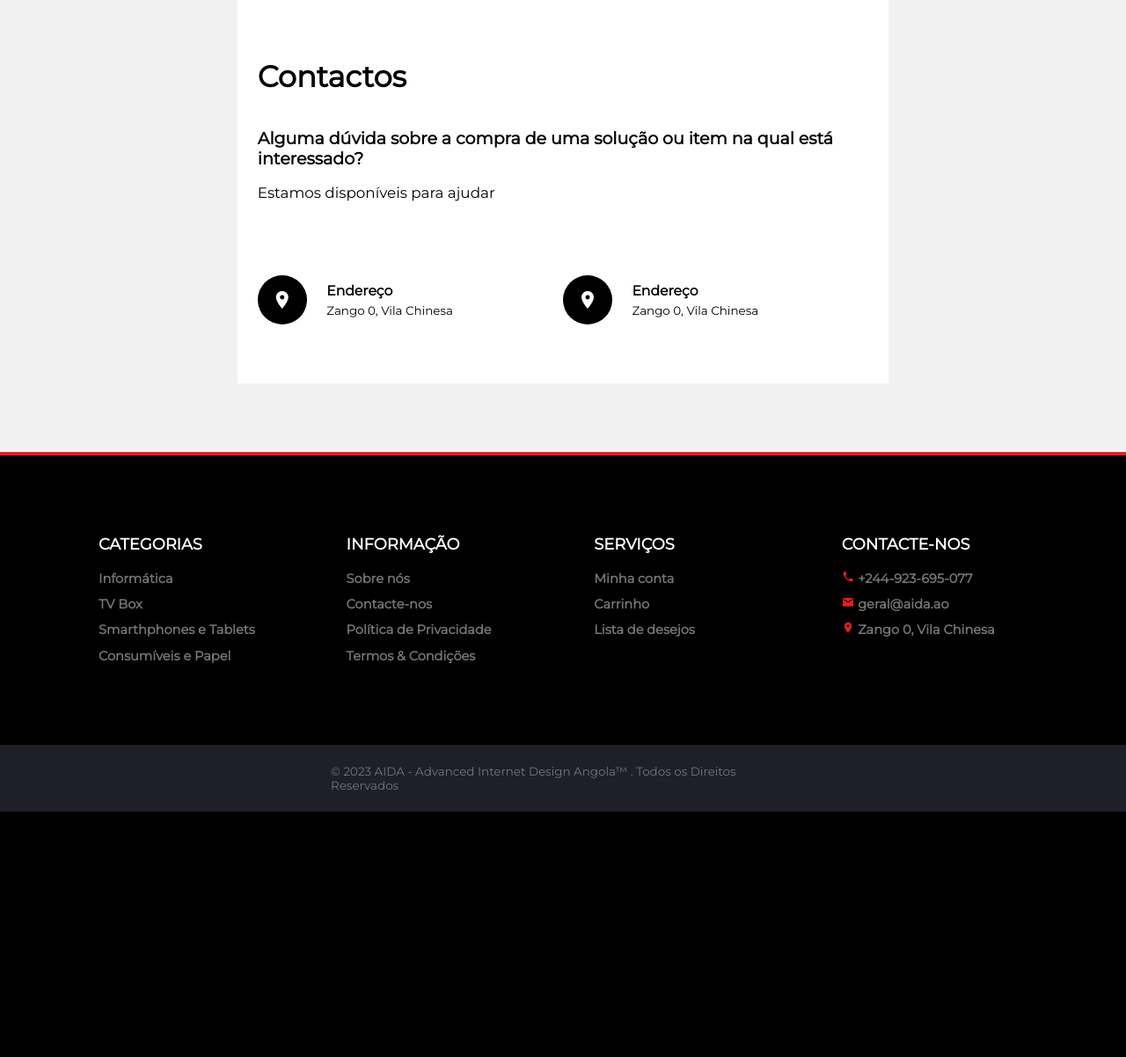
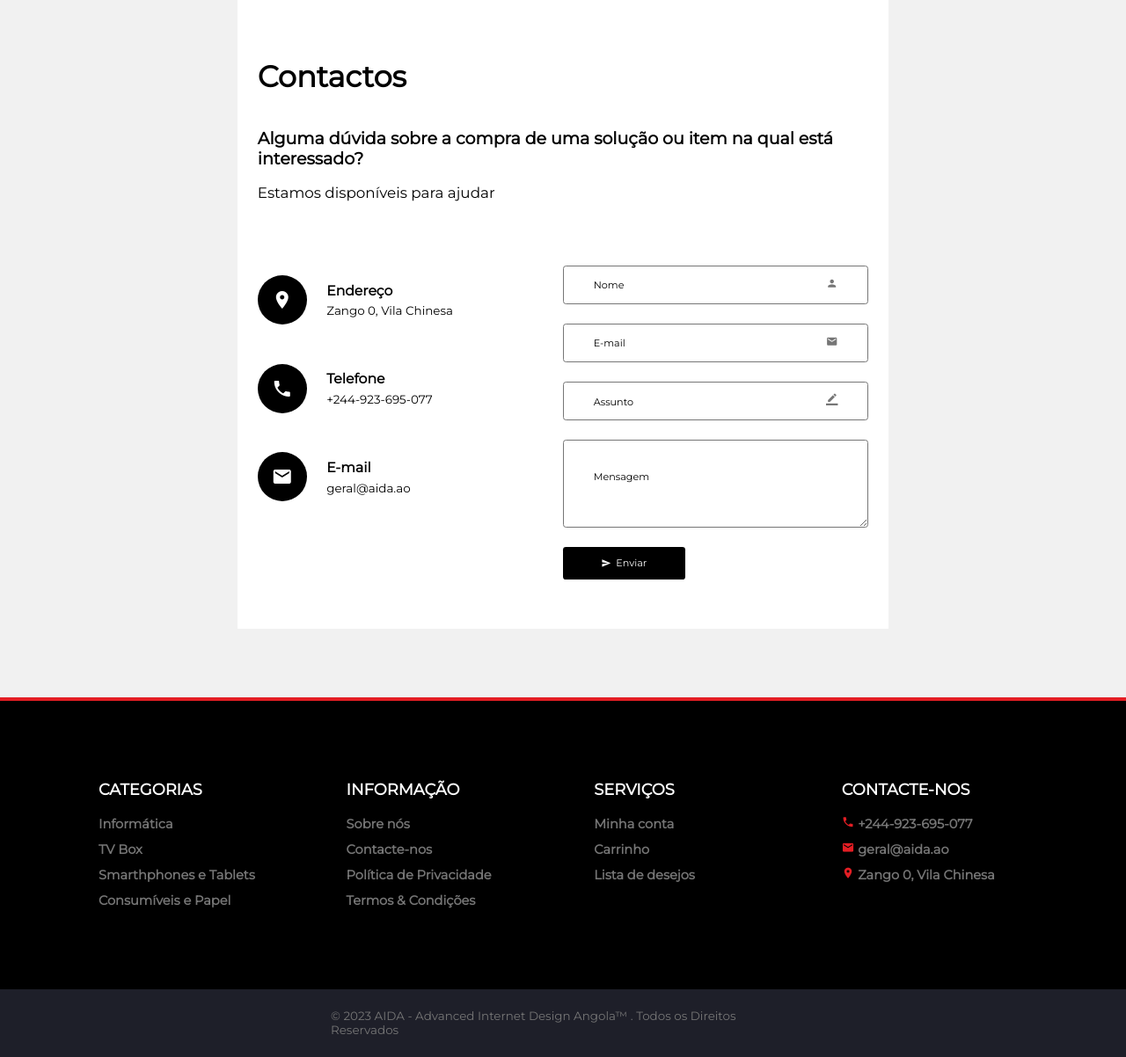
Before and after one commit to K4p4h4l4/AIDA3, a PHP site: page /contactos.php in a window 1280 px wide. Shown: the part 355-1557 px from the top of the page at 88% size. Before the commit the page ends 1278 px from the top, so only its background shows below. Run offline with PHP 8.4, Linux system fonts and the light colour scheme.

Commit message:
Mais ajustes em contactos
Melhorando a página de contactos a adicionando uma nova font

```diff
--- a/contactos.php
+++ b/contactos.php
@@ -323,16 +323,54 @@
                     </div>
                     <div class="contact__company-holder">
                         <div class="contact__company-icon">
-                            <i class="material-icons">location_on</i>
+                            <i class="material-icons">phone</i>
                         </div>
                         <div class="contact__company-text">
-                            <div class="company__text-title">Endereço</div>
-                            <div class="contact__text-p">Zango 0, Vila Chinesa</div>
+                            <div class="company__text-title">Telefone</div>
+                            <div class="contact__text-p">+244-923-695-077</div>
+                        </div>
+                    </div>
+                    <div class="contact__company-holder">
+                        <div class="contact__company-icon">
+                            <i class="material-icons">mail</i>
+                        </div>
+                        <div class="contact__company-text">
+                            <div class="company__text-title">E-mail</div>
+                            <div class="contact__text-p">geral@aida.ao</div>
                         </div>
                     </div>
                 </div>
+
                 <div class="contact__user-info">
+                    <div class="contact__username-container">
+                        <span class="input_icon">
+                            <i class="material-icons">person</i>
+                        </span>
+                        <input type="text" placeholder="Insira o seu nome" required class="contact__user-data" id="nome" autocomplete="off">
+                        <label for="nome" class="account__label">Nome</label>
+                    </div>
 
+                    <div class="contact__username-container">
+                        <span class="input_icon">
+                            <i class="material-icons">email</i>
+                        </span>
+                        <input type="email" placeholder="Insira o seu e-mail" required class="contact__user-data" id="email" autocomplete="off">
+                        <label for="email" class="account__label">E-mail</label>
+                    </div>
+                    <div class="contact__username-container">
+                        <span class="input_icon">
+                            <i class="material-icons">border_color</i>
+                        </span>
+                        <input type="text" placeholder="Insira o assunto" required class="contact__user-data" id="assunto" autocomplete="off">
+                        <label for="assunto" class="account__label">Assunto</label>
+                    </div>
+                    <div class="contact__username-container">
+                        <textarea name="contact__comments" id="" cols="5" rows="5" class="contact__comments" placeholder="Escreva suas dúvidas aqui" id="mensagem"></textarea>
+                        <label for="mensagem" class="account__label">Mensagem</label>
+                    </div>
+                    <div class="contact__sendsms-container">
+                        <button class="button__shipping" onclick="location.href='envio.php'"><i class="material-icons">send</i> Enviar</button>
+                    </div>
                 </div>
             </div>
 
--- a/css/contactos.css
+++ b/css/contactos.css
@@ -33,6 +33,7 @@
     width: 100%;
     font-size: var(--font-size30);
     padding: 2rem 0;
+    font-weight: 900;
 }
 
 .contact__subtitle{
@@ -54,18 +55,19 @@
     width: 100%;
     background-color: var(--default-white);
     margin: 0 auto;
+    display: flex;
 }
 
 .contact__company-info{
-    width: 100%;
+    width: 50%;
     padding: 2rem 0;
     display: flex;
     flex-wrap: wrap;
-    justify-content: space-between;
+    flex-direction: column;
 }
 
 .contact__company-holder{
-    width: 50%;
+    width: 100%;
     margin: 2rem 0;
     display: flex;
     align-items: center;
@@ -101,3 +103,134 @@
     width: 100%;
     font-size: var(--font-size12);
 }
+
+/****************************\
+   Css Contactos de usuário
+\****************************/
+.contact__user-info{
+    width: 50%;
+    padding: 2rem 0;
+    display: flex;
+    flex-wrap: wrap;
+    flex-direction: column;
+}
+
+.contact__username-container{
+    width: 100%;
+    margin: 1rem 0;
+    display: flex;
+    align-items: center;
+    justify-content: center;
+    position: relative;
+}
+
+.input_icon{
+    position: absolute;
+    right: 10%;
+    color: var(--light-gray);
+}
+
+.input_icon i{
+    font-size: var(--font-size12);
+}
+
+.contact__user-data{
+    width: 100%;
+    padding: 1.2rem 1rem;
+    border: solid .1rem var(--light-gray);
+    border-radius: .3rem;
+    outline: none;
+    font-size: var(--font-size11);
+    transition: all .1s;
+}
+
+.contact__user-data:focus, .contact__comments:focus{
+    border: solid .12rem var(--default-black);
+}
+
+.contact__user-data::placeholder, .contact__comments::placeholder{
+    font-size: var(--font-size10);
+    opacity: 0;
+    transition: all .3s;
+}
+
+.account__label{
+    position: absolute;
+    transition: all .2s;
+    color: var(--default-black);
+    z-index: 1;
+    left: 10%;
+    top: 35%;
+    font-size: var(--font-size10);
+}
+
+.account__label::before{
+    content: "";
+    height: 1rem;
+    background-color: var(--default-white);
+    position: absolute;
+    left: 0%;
+    top: 40%;
+    z-index: -1;
+    width: 100%;
+}
+
+.contact__user-data:focus + .account__label ,
+.contact__user-data:not(:placeholder-shown).contact__user-data:not(:focus)~.account__label{
+    top:-16%;
+    color: var(--default-black);
+    font-size: var(--font-size10);
+}
+
+.contact__user-data:focus::placeholder, .contact__comments:focus::placeholder{
+    opacity: 1;
+    animation-delay: .2s;
+}
+
+.contact__comments:focus + .account__label ,
+.contact__comments:not(:placeholder-shown).contact__comments:not(:focus)~.account__label{
+    top:-8%;
+    color: var(--default-black);
+    font-size: var(--font-size10);
+}
+
+.contact__comments{
+    width: 100%;
+    padding: 1rem;
+    border-radius: .3rem;
+    font-size: var(--font-size11);
+    border: solid .1rem var(--light-gray);
+    outline: none;
+}
+
+.contact__sendsms-container{
+    width: 100%;
+    margin: 1rem 0;
+    display: flex;
+    align-items: center;
+    justify-content: flex-start;
+    position: relative;
+}
+
+.button__shipping{
+    width: 40%;
+    padding: 1rem;
+    border-radius: .3rem;
+    border: none;
+    background-color: var(--default-black);
+    color: var(--default-white);
+    font-size: var(--font-size10);
+    cursor: pointer;
+    display: flex;
+    align-items: center;
+    justify-content: center;
+}
+
+.button__shipping:hover{
+    background-color: var(--default-red);
+}
+
+.button__shipping i{
+    font-size: var(--font-size10);
+    margin-right: .5rem;
+}
--- a/css/style.css
+++ b/css/style.css
@@ -1,3 +1,8 @@
+/*******************\
+      Imports
+\*******************/
+@import url('https://fonts.googleapis.com/css2?family=League+Spartan:wght@100;200;300;400;500;600;700;800;900&display=swap');
+
 /*******************\
       Variables
 \*******************/
@@ -54,7 +59,7 @@
     margin: 0px;
     padding: 0px;
     box-sizing: inherit;
-    font-family:  "Raleway", montserrat, 'Roboto', 'Nunito', sans-serif;
+    font-family:  'Spartan', "Raleway", montserrat, 'Roboto', 'Nunito', sans-serif;
 }
 
 body{
```
